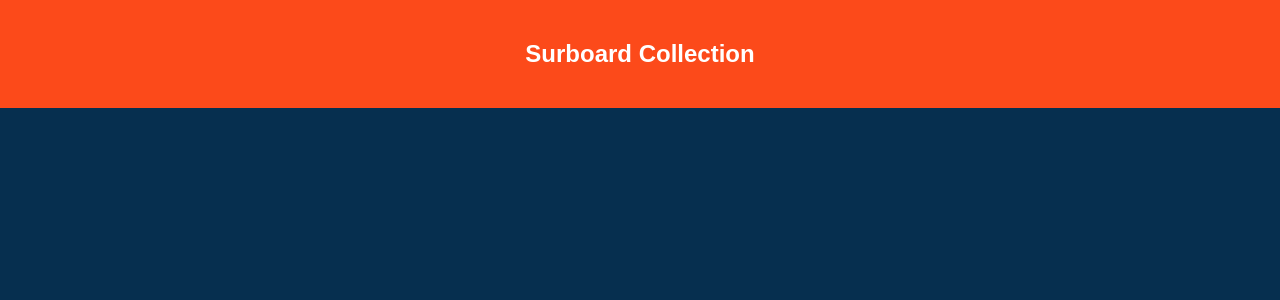
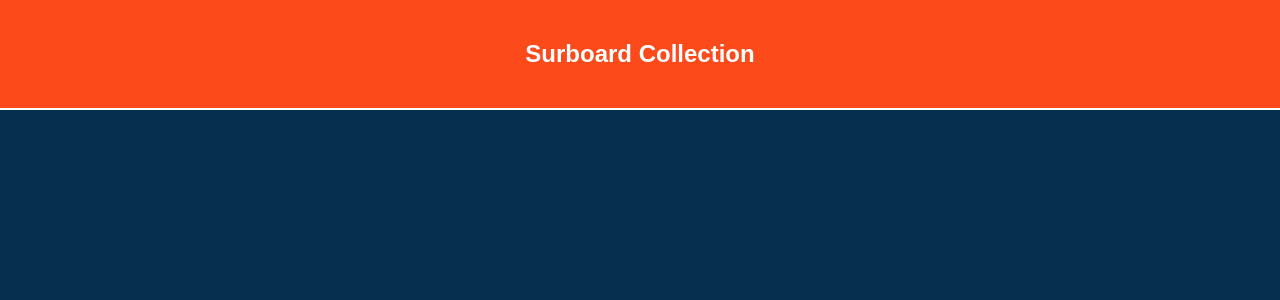
Before and after one commit to learn-co-curriculum/react-router-v4-lecture, a React (Create React App) app: page / in a window 1280 px wide. Shown: the top 300 px of the page. Built offline with nearby package versions, Linux system fonts and the light colour scheme.

Commit message:
Add border to App-header styling

```diff
--- a/src/containers/App.css
+++ b/src/containers/App.css
@@ -11,12 +11,12 @@
   background-color: #fc4a1a;
   padding: 20px;
   color: white;
+  border-bottom: 2px solid white;
 }
 
 .App-intro {
   font-size: large;
 }
-
 
 .divBox {
     margin: 60px auto;
```
